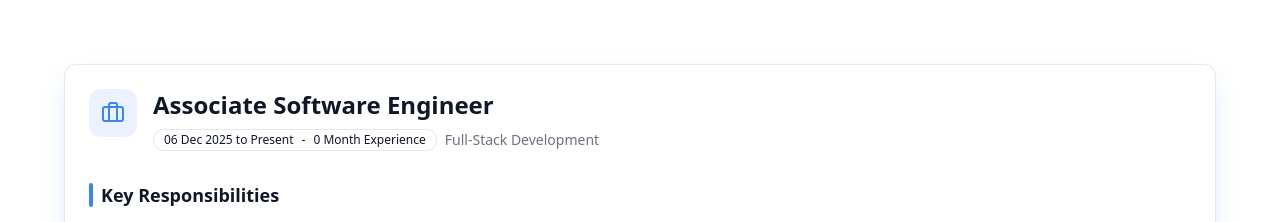
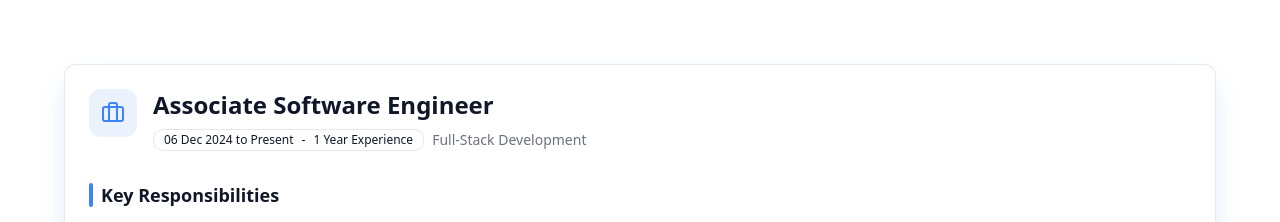
Before and after one commit to nivethags/my-portfolio, a React (Vite) app: page / in a window 1280 px wide. Shown: the part 4887-5109 px from the top of the page. Built offline with nearby package versions, Linux system fonts and the light colour scheme.

Commit message:
Experience Year Content Update date update

```diff
--- a/src/components/Experience.tsx
+++ b/src/components/Experience.tsx
@@ -6,7 +6,7 @@ import { format, differenceInYears, differenceInMonths } from "date-fns";
 
 const Experience = () => {
 
-const joiningDate = new Date("2025-12-06");
+const joiningDate = new Date("2024-12-06");
 const today = new Date();
 
 // Format date responsively
```
